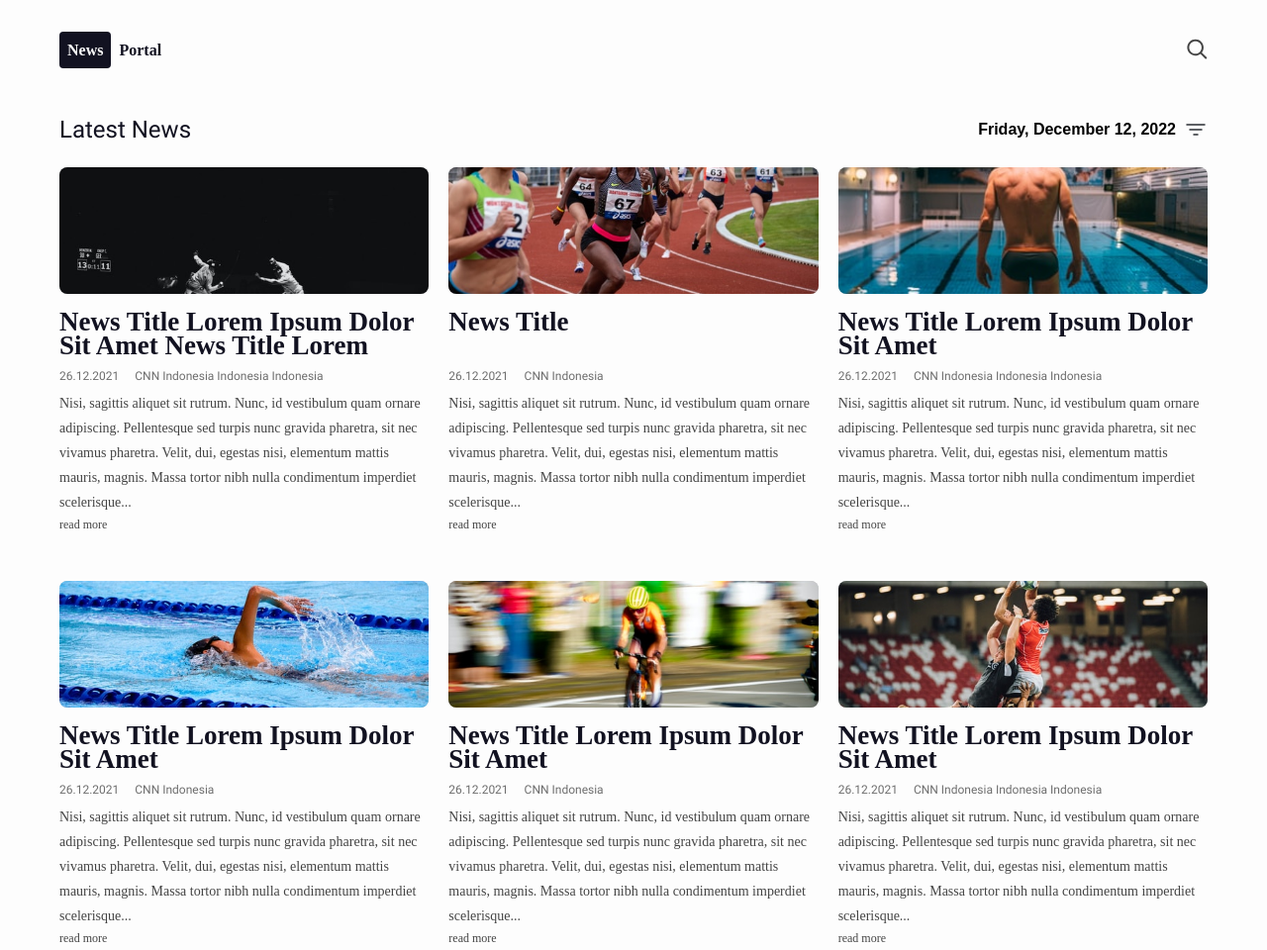
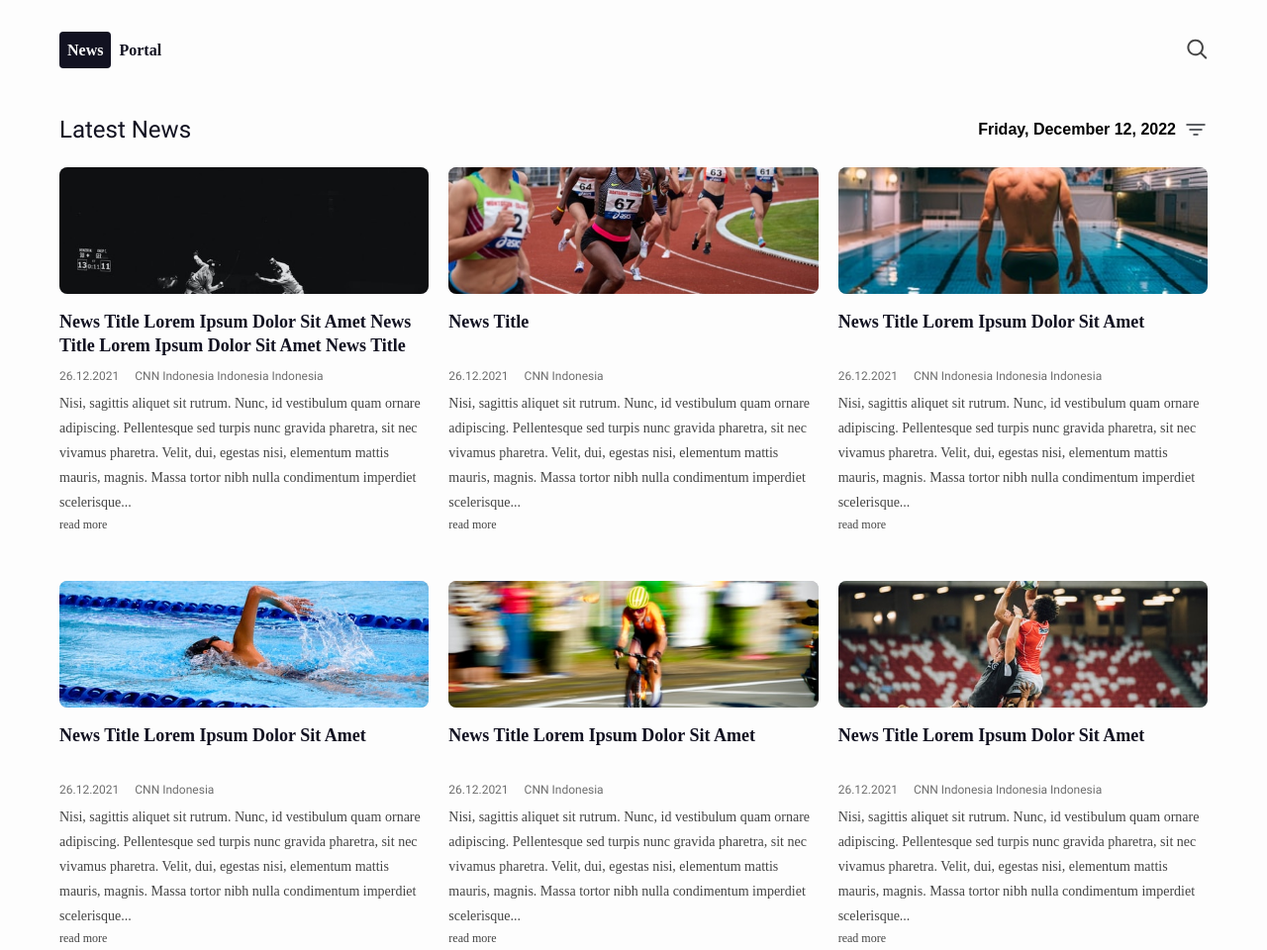
Before and after one commit to RikoGit/news-portal, a website: page docs/index.html in a window 1280 px wide. Shown: the top 960 px of the page at 99% size. Drawn offline with Linux system fonts and the light colour scheme.

Commit message:
correct paths

```diff
--- a/styles.scss
+++ b/styles.scss
@@ -1,3 +1,44 @@
+@font-face {
+    font-family: "PlayfairDisplay";
+    font-style: normal;
+    font-weight: 400;
+    src: local("PlayfairDisplay"),
+         url("./fonts/PlayfairDisplay/regular.woff2") format("woff2"),
+         url("./fonts/PlayfairDisplay/regular.woff") format("woff");
+    font-display: swap;
+}
+
+@font-face {
+    font-family: "PlayfairDisplay";
+    font-style: normal;
+    font-weight: 700;
+    src: local("PlayfairDisplay"),
+         url("./fonts/PlayfairDisplay/bold.woff2") format("woff2"),
+         url("./fonts/PlayfairDisplay/bold.woff") format("woff");
+    font-display: swap;
+}
+
+@font-face {
+    font-family: "Roboto";
+    font-style: normal;
+    font-weight: 400;
+    src: local("Roboto"),
+         url("./fonts/Roboto/regular.woff2") format("woff2"),
+         url("./fonts/Roboto/regular.woff") format("woff");
+    font-display: swap;
+}
+
+
+@font-face {
+    font-family: "Roboto";
+    font-style: normal;
+    font-weight: 700;
+    src: local("Roboto"),
+         url("./fonts/Roboto/bold.woff2") format("woff2"),
+         url("./fonts/Roboto/bold.woff") format("woff");
+    font-display: swap;
+}
+
 body {
     margin: 0;
     padding: 0;
@@ -141,6 +182,12 @@ body {
     &__title {
         margin: 0 0 12px;
         height: 63px;
+        font-family: 'Playfair Display';
+        font-style: normal;
+        font-weight: 700;
+        font-size: 16px;
+        line-height: 21px;
+        color: #121221;
         overflow: hidden;
         text-overflow: ellipsis;
     }
@@ -153,7 +200,6 @@ body {
         line-height: 21px;
         color: #121221;
         text-decoration: none;
-        transition: color ;
 
         &:hover {
             color: #1e0bc7;
@@ -215,7 +261,7 @@ body {
     }
 }
 
-@media (min-width: 376px) {
+@media (min-width: 375px) {
     .news-toolbar {
         flex-direction: row;
     }
@@ -224,7 +270,7 @@ body {
     }
 }
 
-@media (min-width: 769px) {
+@media (min-width: 768px) {
     .header,
     .main {
         margin: 0 60px 63px;
@@ -255,7 +301,8 @@ body {
         &__title {
             height: 48px;
         }
-        &__link {
+        &__link,
+        &__title {
             font-size: 18px;
             line-height: 24px;
         }
@@ -266,7 +313,7 @@ body {
     }
 }
 
-@media (min-width: 1441px) {
+@media (min-width: 1440px) {
     .header,
     .main {
         margin: 0 135px 93px;
@@ -294,7 +341,8 @@ body {
             height: 64px;
 
         }
-        &__link {
+        &__link,
+        &__title {
             font-size: 24px;
             line-height: 32px;
         }
```
Also changed, not shown: docs/index.html (+0 -1 lines), docs/fonts/styles.css (deleted), docs/styles.css, 1 other file.
